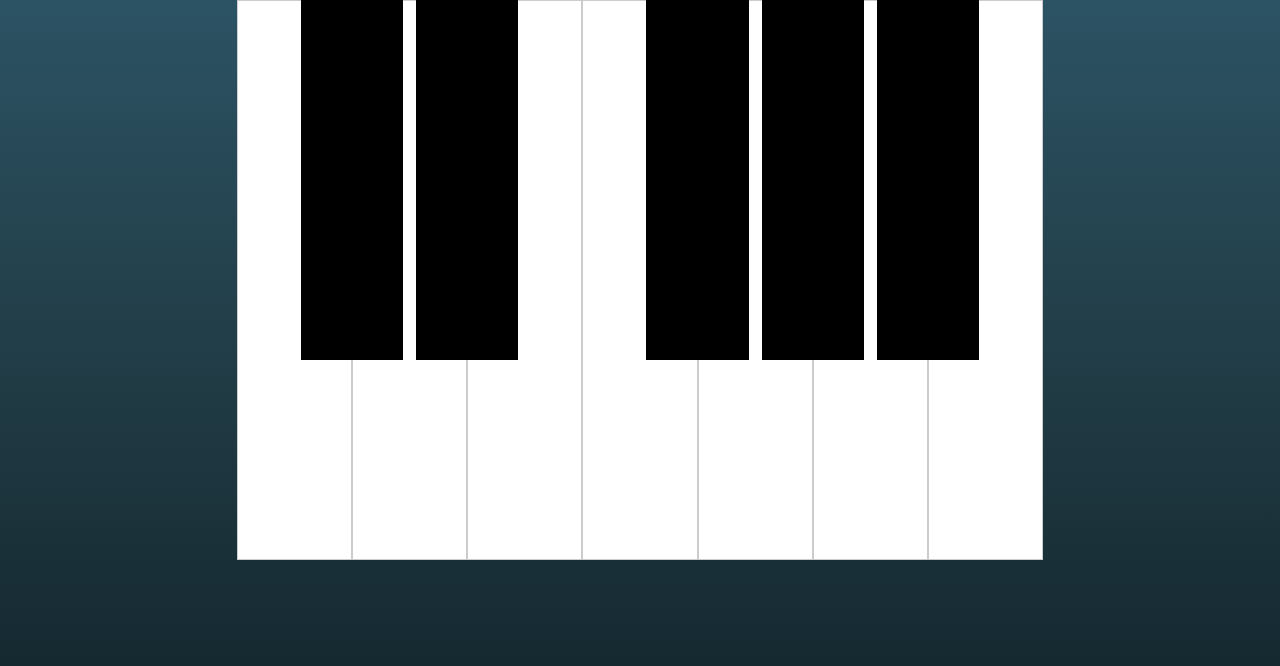
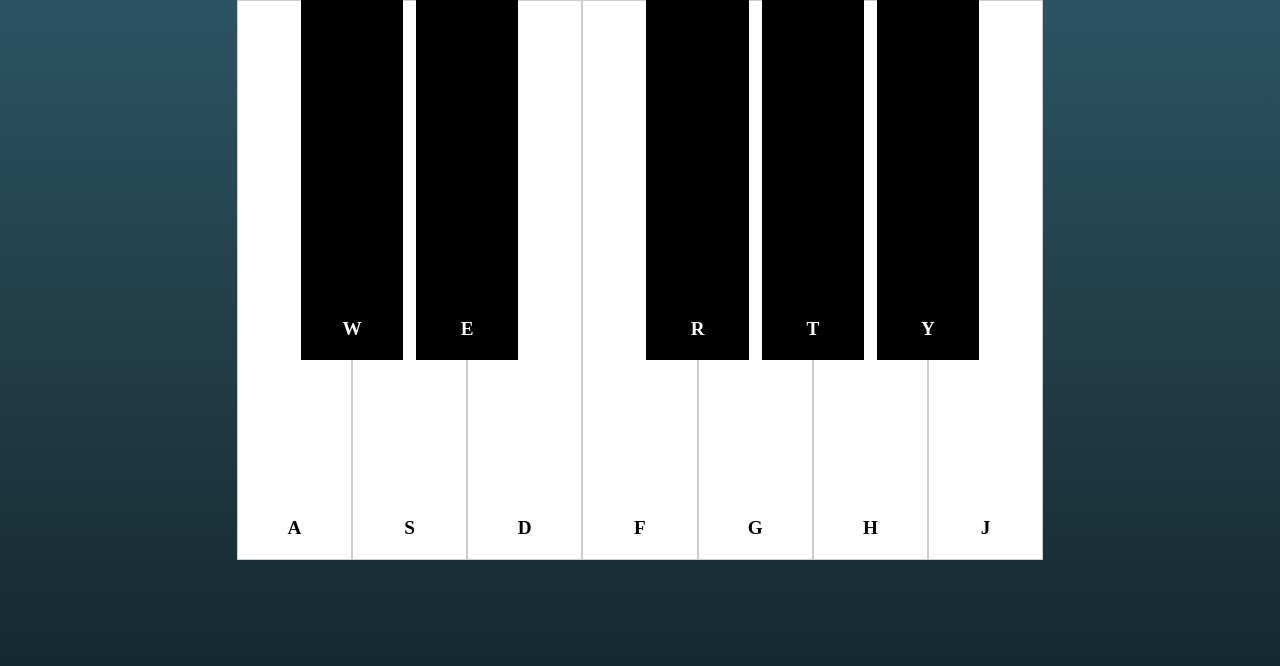
Before and after one commit to nemo0/js-piano, a plain HTML site: page index.html in a window 1280 px wide. Drawn offline with Linux system fonts and the light colour scheme.

Commit message:
Added Key Names in the Piano Keys

```diff
--- a/index.html
+++ b/index.html
@@ -28,12 +28,22 @@
             justify-content: center;
         }
 
+        .key {
+            display: flex;
+            justify-content: center;
+            align-items: flex-end;
+            font-size: 1.2rem;
+            font-weight: bold;
+            padding-bottom: 20px;
+        }
+
         .white {
             width: 9%;
             min-width: 60px;
             height: 70%;
             background-color: white;
             border: 1px solid #ccc;
+            color: #000;
         }
 
         .black {
@@ -43,6 +53,7 @@
             margin-right: -4%;
             z-index: 2;
             background-color: black;
+            color: #fff;
         }
 
         .white.active {
@@ -58,18 +69,18 @@
 
 <body>
     <div class="piano">
-        <div class="key white" data-note="C"></div>
-        <div class="key black" data-note="Cs"></div>
-        <div class="key white" data-note="D"></div>
-        <div class="key black" data-note="Ds"></div>
-        <div class="key white" data-note="E"></div>
-        <div class="key white" data-note="F"></div>
-        <div class="key black" data-note="Fs"></div>
-        <div class="key white" data-note="G"></div>
-        <div class="key black" data-note="Gs"></div>
-        <div class="key white" data-note="A"></div>
-        <div class="key black" data-note="As"></div>
-        <div class="key white" data-note="B"></div>
+        <div class="key white" data-note="C">A</div>
+        <div class="key black" data-note="Cs">W</div>
+        <div class="key white" data-note="D">S</div>
+        <div class="key black" data-note="Ds">E</div>
+        <div class="key white" data-note="E">D</div>
+        <div class="key white" data-note="F">F</div>
+        <div class="key black" data-note="Fs">R</div>
+        <div class="key white" data-note="G">G</div>
+        <div class="key black" data-note="Gs">T</div>
+        <div class="key white" data-note="A">H</div>
+        <div class="key black" data-note="As">Y</div>
+        <div class="key white" data-note="B">J</div>
     </div>
 
     <audio src="./notes/C4.mp3" id="C"></audio>
```
